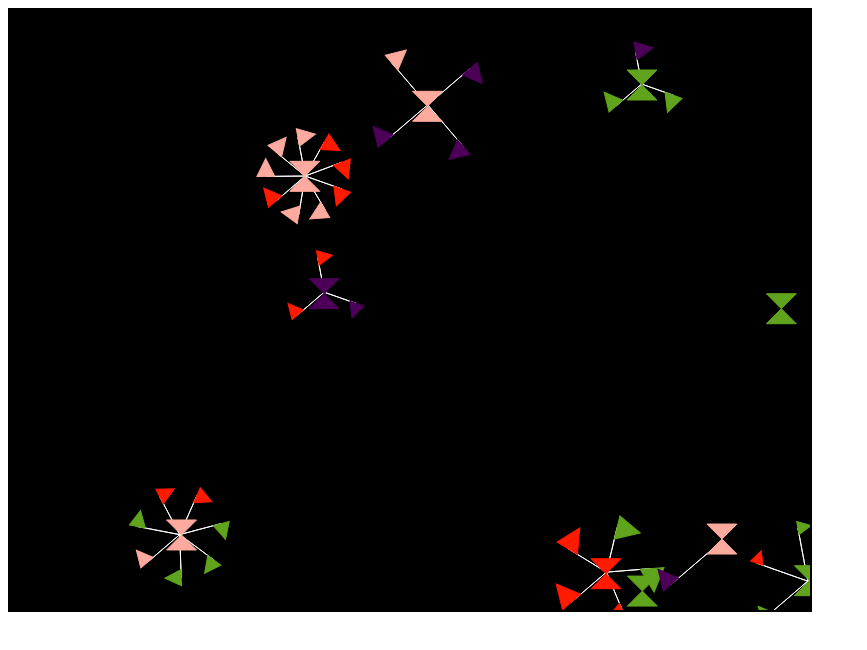
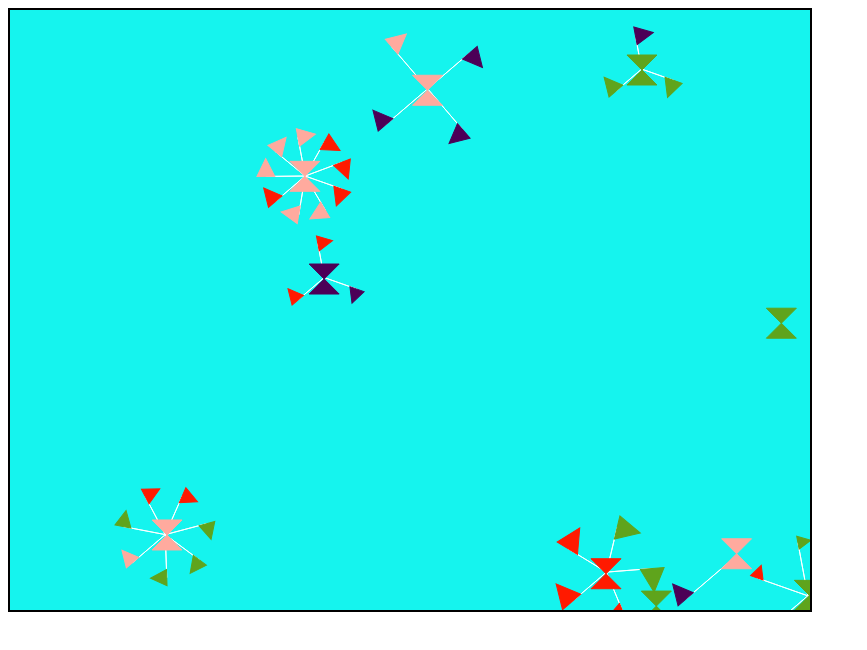
Before and after one commit to 810180/Advanced-Animation-Period-4, a plain HTML site: page Lab 9-22 Angular Velocity/index.html in a window 1280 px wide. Shown: the whole page, without its empty margins (0-867 px from the left). Drawn offline with Linux system fonts and the light colour scheme.

Commit message:
9-28 Angular Velocity 1 lab finished
stuff works

```diff
--- a/Lab 9-22 Angular Velocity/mystyles.css
+++ b/Lab 9-22 Angular Velocity/mystyles.css
@@ -1,4 +1,4 @@
 canvas {
     border: solid black 2px;
-    background-color: black;
+    background-color: #15F4EE;
 }
--- a/Lab 9-22 Angular Velocity/planet.js
+++ b/Lab 9-22 Angular Velocity/planet.js
@@ -42,16 +42,16 @@ Planet.prototype.update = function () {
 
 Planet.prototype.translate = function () {
     //translates planet to other side
-    if (this.loc.y > canvas.height) {
+    if (this.loc.y > canvas.height+this.rad) {
         this.loc.y = 0;
     }
-    if (this.loc.y < 0) {
+    if (this.loc.y < -this.rad) {
         this.loc.y = canvas.height;
     }
-    if (this.loc.x > canvas.width) {
+    if (this.loc.x > canvas.width+this.rad) {
         this.loc.x = 0;
     }
-    if (this.loc.x < 0) {
+    if (this.loc.x < -this.rad) {
         this.loc.x = canvas.width;
     }
 }
```
